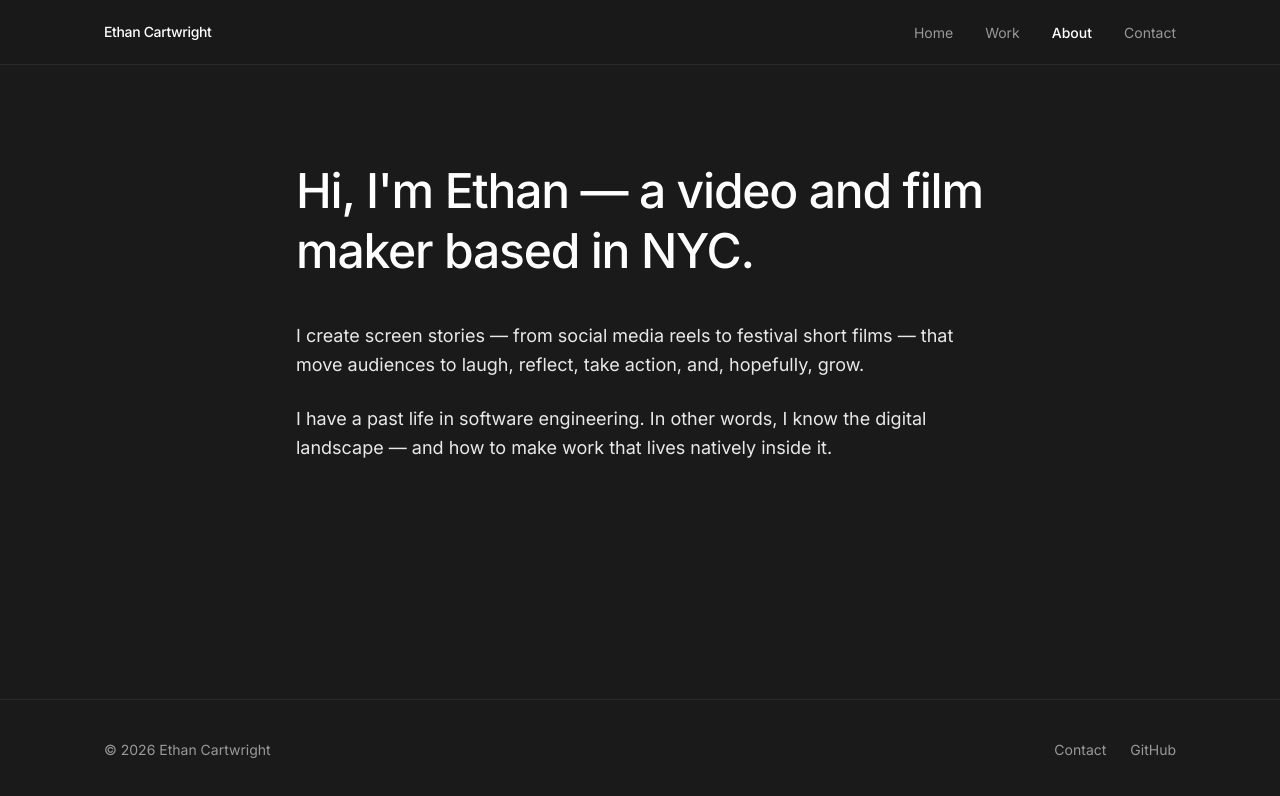
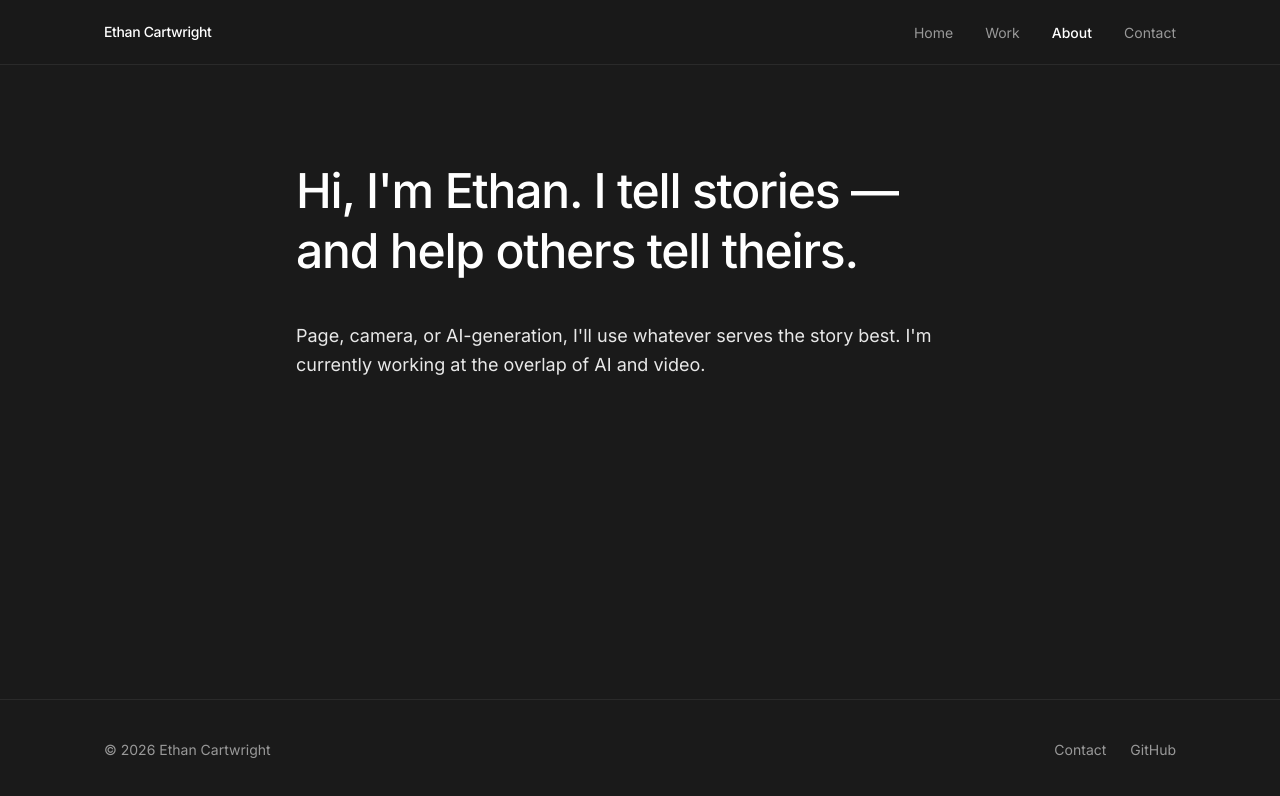
Before and after one commit to ethan-cartwright/portfolio, a Next.js app: page /about in a window 1280 px wide. Shown: the top 796 px of the page. Built offline with nearby package versions, Linux system fonts and the light colour scheme.

Commit message:
Update page.tsx

```diff
--- a/src/app/about/page.tsx
+++ b/src/app/about/page.tsx
@@ -6,18 +6,13 @@ export default function AboutPage() {
   return (
     <div className="mx-auto max-w-3xl px-6 md:px-10 py-24">
       <h1 className="text-4xl md:text-5xl font-medium tracking-tight leading-tight">
-        Hi, I&apos;m Ethan — a video and film maker based in NYC.
+        Hi, I&apos;m Ethan. I tell stories — and help others tell theirs.
       </h1>
       <div className="mt-10 space-y-6 text-lg leading-relaxed text-foreground/90">
         <p>
-          I create screen stories — from social media reels to festival short
-          films — that move audiences to laugh, reflect, take action, and,
-          hopefully, grow.
-        </p>
-        <p>
-          I have a past life in software engineering. In other words, I know
-          the digital landscape — and how to make work that lives natively
-          inside it.
+          Page, camera, or AI-generation, I'll use whatever serves the story best.
+
+          I'm currently working at the overlap of AI and video.
         </p>
       </div>
     </div>
```
